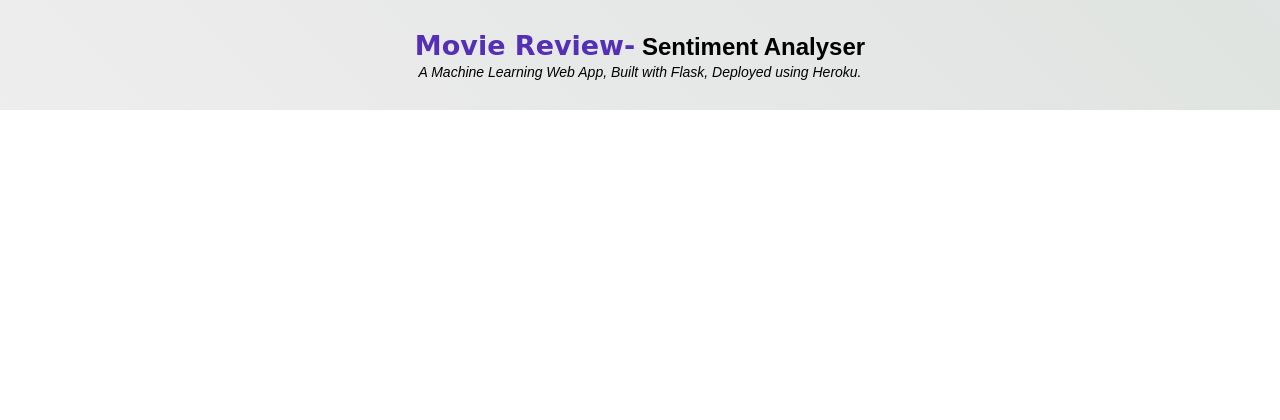
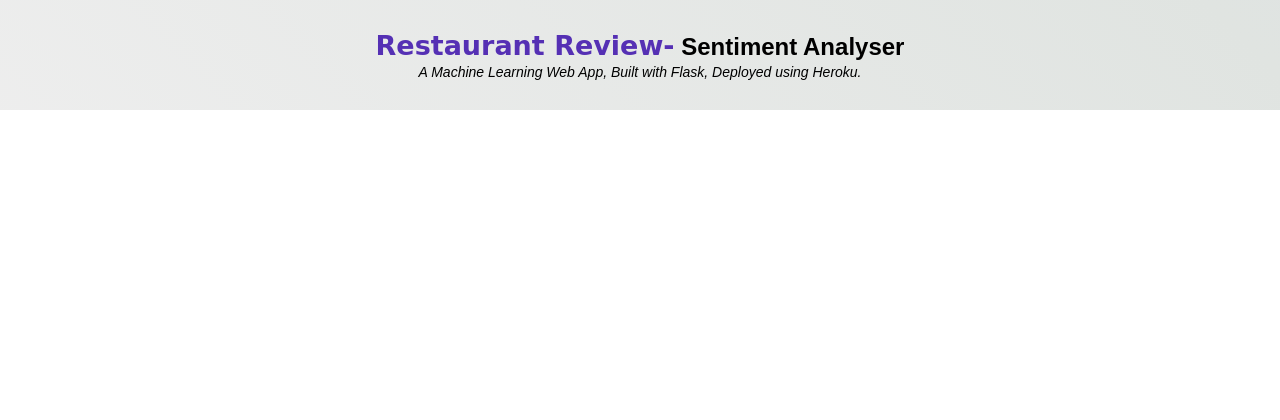
Before and after one commit to SubramanianRaghu/Restaurant-review, a Flask app: template templates/result.html in a window 1280 px wide. Shown: the top 420 px of the page. Run offline with Flask 2, Linux system fonts and the light colour scheme; the template is opened without the code that fills it, so the values that code supplies are empty; parts of the project's set-up code (start-up, migrations or seed data) failed here and were passed over; some libraries are stand-ins or nearby versions; some web fonts are replaced.

Commit message:
Update result.html

```diff
--- a/templates/result.html
+++ b/templates/result.html
@@ -3,7 +3,7 @@
 <html lang="en" dir="ltr">
 	<head>
 		<meta charset="utf-8">
-        <title>IMDB Movie Review</title>
+        <title>Your review for our restaurant</title>
         <link rel="shortcut icon" href="{{ url_for('static', filename='moviereview.ico') }}">
         <link rel="stylesheet" type="text/css" href="{{ url_for('static', filename='styles.css') }}">
 		<script src="https://kit.fontawesome.com/5f3f547070.js" crossorigin="anonymous"></script>
@@ -14,7 +14,7 @@
 
 		<!-- Website Title -->
     	<div class="container">
-            <h2 class='container-heading'><span class="heading_font">Movie Review-</span> Sentiment Analyser</h2>
+            <h2 class='container-heading'><span class="heading_font">Restaurant Review-</span> Sentiment Analyser</h2>
             <div class='description'>
     			<p>A Machine Learning Web App, Built with Flask, Deployed using Heroku.</p>
     		</div>
@@ -23,10 +23,10 @@
 		<!-- Result -->
 		<div class="results">
 			{% if prediction==1 %}
-				<h1>Prediction: <span class='safe'>Great! This is a POSITIVE Review.</span></h1>
+				<h1>Prediction: <span class='safe'>Great! This is a POSITIVE Review.Keep visiting!!</span></h1>
 				<img class="gif" src="{{ url_for('static', filename='positive.gif') }}" alt="Positive Review">
 			{% elif prediction==0 %}
-				<h1>Prediction: <span class='danger'>Oops! This is a NEGATIVE Review.</span></h1>
+				<h1>Prediction: <span class='danger'>Oops! This is a NEGATIVE Review.We will improve ourselves!!</span></h1>
 				<img class="gif" src="{{ url_for('static', filename='negative.gif') }}" alt="Negative Review">
 			{% endif %}
 		</div>
@@ -34,7 +34,7 @@
 		<!-- Footer -->
 		<div class='footer'>
             <div class="contact">
-                <a target="_blank" href="https://github.com/SubramanianRaghu/IMDB-movie-review"><i class="fab fa-github fa-lg contact-icon"></i></a>
+                <a target="_blank" href="https://github.com/SubramanianRaghu/Restaurant-review"><i class="fab fa-github fa-lg contact-icon"></i></a>
                 <a target="_blank" href="https://www.linkedin.com/in/subramanian-g-676662180/"><i class="fab fa-linkedin fa-lg contact-icon"></i></a>
             </div>
             <p class='footer-description'>By Subramanian</p>
```
